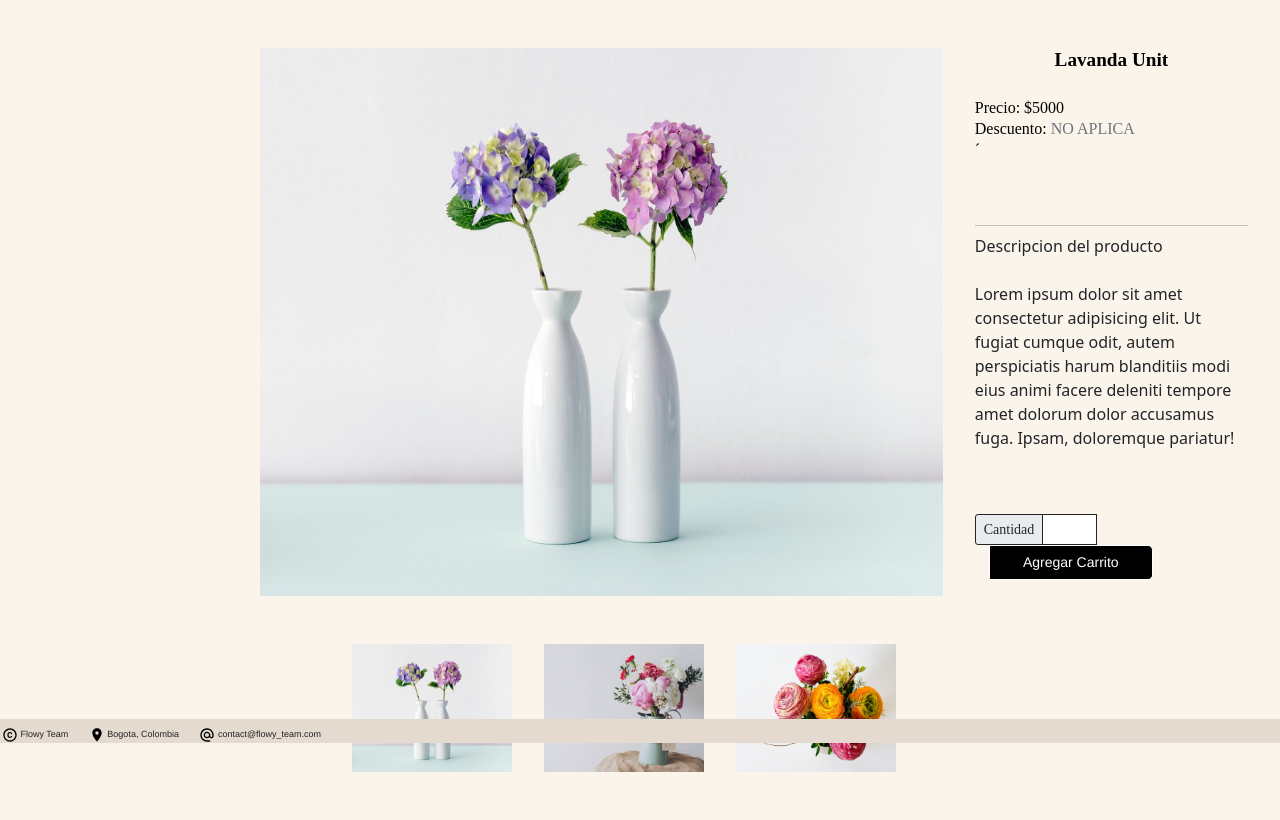
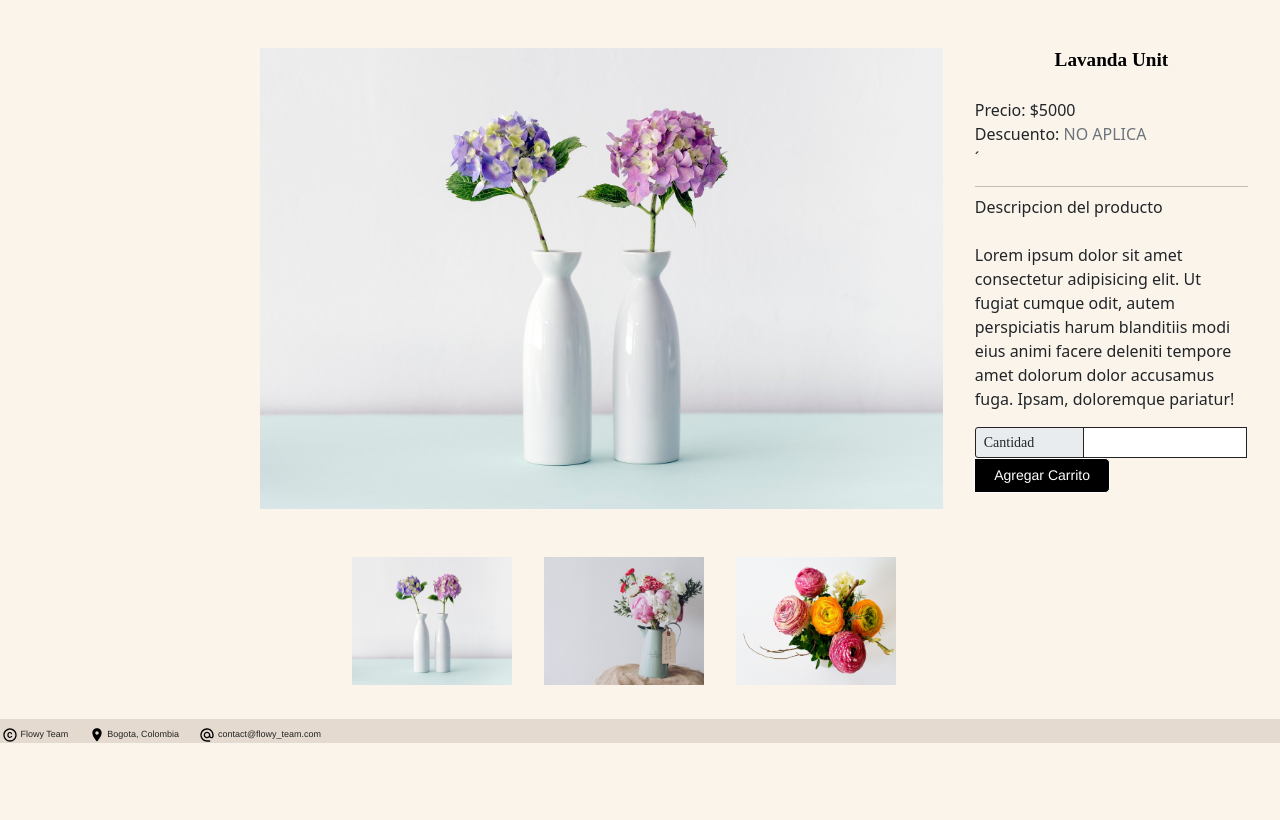
Before and after one commit to DavidsDvm/Flowy, a Flask app: page /description in a window 1280 px wide. Shown: the part 57-877 px from the top of the page. After the commit the page ends 800 px from the top, so only its background shows below. Run offline with Flask 2, Linux system fonts and the light colour scheme; parts of the project's set-up code (start-up, migrations or seed data) failed here and were passed over; some libraries are stand-ins or nearby versions.

Commit message:
new styles were created and others were changed

```diff
--- a/app/static/css/description_css.css
+++ b/app/static/css/description_css.css
@@ -77,7 +77,7 @@ body {
     font-weight: 400;
     font-size: 14px;
     text-align: left;
-    width: 20% !important;
+    width: 60%;
 }
 
 .mainContent__main--bigProduct .input-group span{
@@ -90,21 +90,16 @@ body {
     font-weight: 400;
     font-size: 14px;
     text-align: left;
+    width: 40%;
 }
 
-.mainContent__main--bigProduct .textContent p{
-    color: #000000;
-    font-family: "Source Serif Pro";
-    font-weight: 400;
-    font-size: 1em;
-    line-height: 1.3;
-    text-align: left;
-    padding-bottom: 3em;
+.mainContent__main--bigProduct .input-quantity{
+    width: 50%;
+    display: flex;
 }
 
-
-.mainContent__main--bigProduct .input-quantity {
-    width: 50% !important;
+.mainContent__main--bigProduct .input-group button{
+    width: 50%;
 }
 
 .mainContent__main--bigProduct .textContent button {
@@ -120,8 +115,6 @@ body {
     font-size: 14px;
     text-align: center;
     height: 2.5em;
-    width: 60%;
-    margin-left: 1em !important;
 }
 
 .mainContent__main--products {
--- a/app/static/css/header_css.css
+++ b/app/static/css/header_css.css
@@ -30,6 +30,28 @@
     padding-right: 1rem !important;
     padding-left: 1rem !important;
 }
+
+.badge {
+	padding-left: 9px;
+	padding-right: 9px;
+	-webkit-border-radius: 9px;
+	-moz-border-radius: 9px;
+	border-radius: 9px;
+}
+
+.label-warning[href],
+.badge-warning[href] {
+	background-color: #c67605;
+}
+#lblCartCount {
+	font-size: 12px;
+	background: #e4dad0;
+	color: #232323;
+	padding: 0 5px;
+	vertical-align: top;
+	margin-left: -10px;
+}
+
 .header__nav__main--cart{
 	width: 30px;
 	height: 30px;
```
